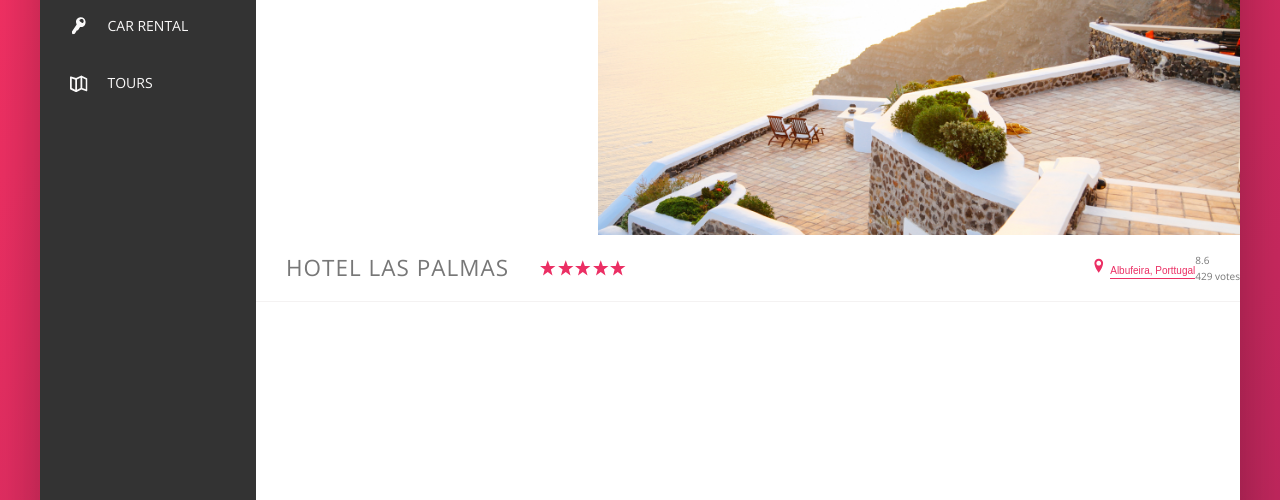
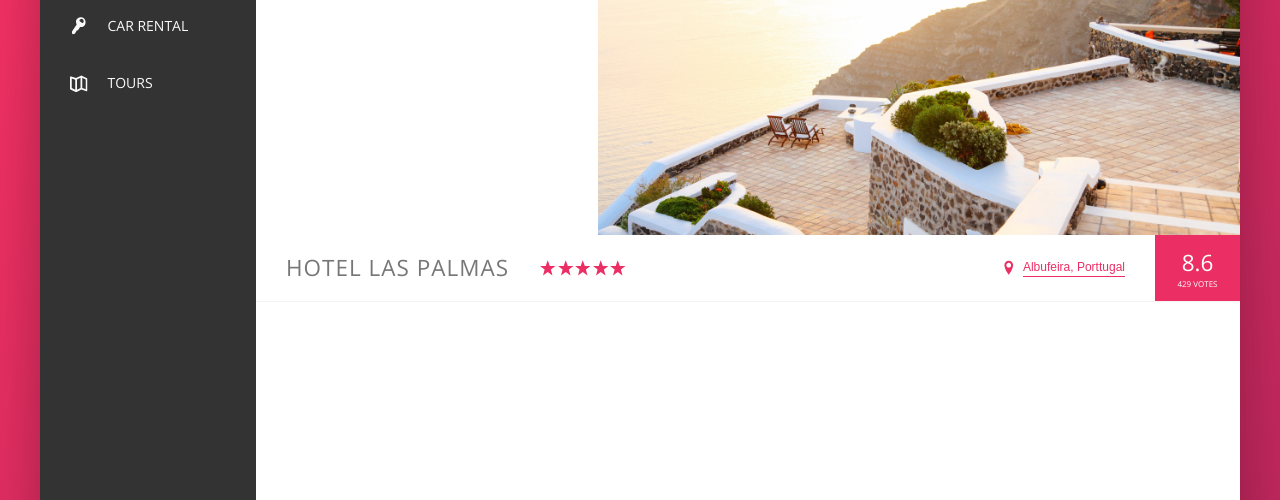
Before and after one commit to iivic17/trillo, a website: page index.html in a window 1280 px wide. Shown: the part 300-800 px from the top of the page. Drawn offline with nearby package versions, Linux system fonts and the light colour scheme.

Commit message:
Complete the overview section

```diff
--- a/sass/_components.scss
+++ b/sass/_components.scss
@@ -209,18 +209,36 @@
     }
 
     &__location {
+        font-size: 1.2rem;
+        display: flex;
+        align-items: center;
+    }
+
+    &__icon-location {
+        margin-right: 0.5rem;
     }
 
     &__rating {
-
+        background-color: var(--color-primary);
+        margin-left: 3rem;
+        color: #fff;
+        align-self: stretch;
+        padding: 0 2.25rem;
+        display: flex;
+        justify-content: center;
+        align-items: center;
+        flex-direction: column;
     }
 
     &__rating-average {
-
+        font-size: 2.25rem;
+        font-weight: 300;
+        margin-bottom: -3px;
     }
 
     &__rating-count {
-
+        font-size: .8rem;
+        text-transform: uppercase;
     }
 }
 
```
Also changed, not shown: css/style.css.
